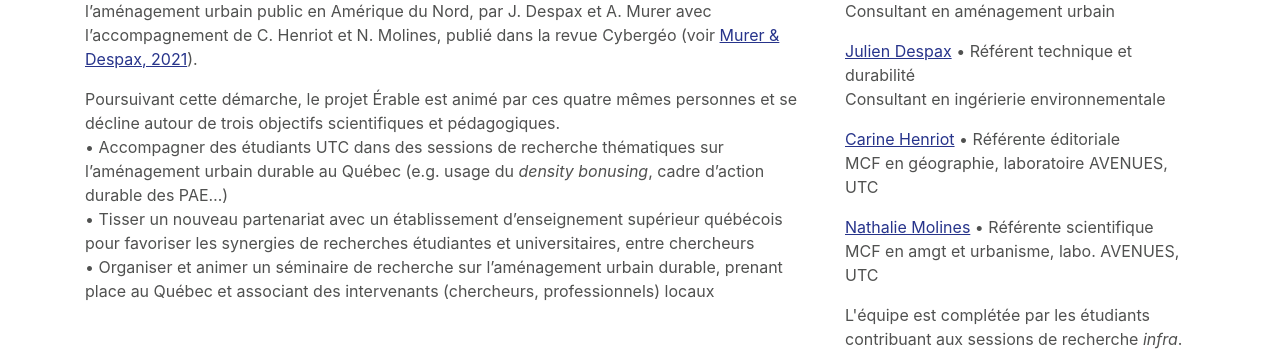
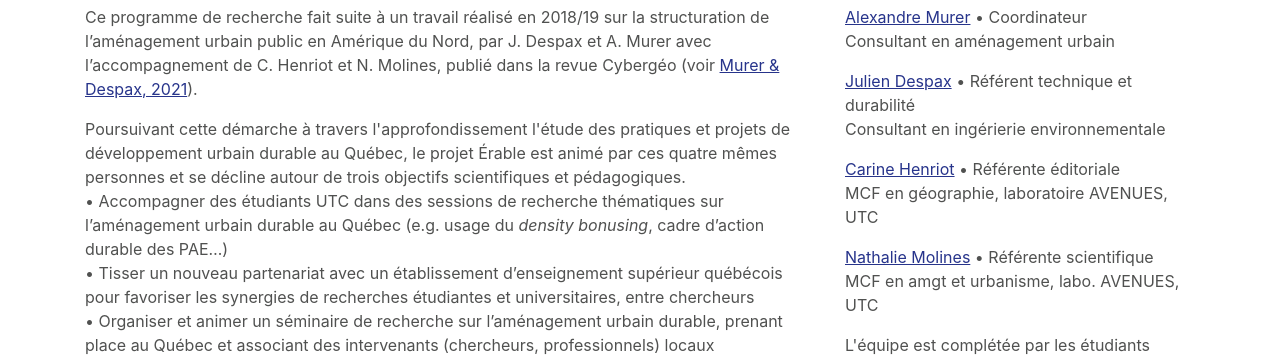
Before and after one commit to projet-erable/projet-erable.github.io, a website: page index.html in a window 1280 px wide. Shown: the part 588-948 px from the top of the page. Drawn offline with Linux system fonts and the light colour scheme.

Commit message:
Index update

```diff
--- a/index.html
+++ b/index.html
@@ -60,7 +60,7 @@
 		qui vise à documenter les pratiques et les projets d'aménagement urbain durables mis en œuvre au Québec.
 		Le projet a été amorcé en avril 2021
 		suite à un soutien financier de l’<a target="_blank" style="color:rgba(255,255,255,0.75)" href="https://www.ofqj.org/appel-a-projets-relance-jeunesse-2021/">Office Franco-Québécois pour la Jeunesse</a> (OFQJ)
-		et se poursuit jusqu’en 2023.
+		et se poursuit jusqu’en 2023. Cette page présente le programme, ses ambitions, ses réalisations, son actualité.
           </p>
         </div>
       </div>
@@ -77,7 +77,8 @@
         <p style="color:rgba(80,81,80)">Ce programme de recherche fait suite à un travail réalisé en 2018/19 sur la structuration de
 		l’aménagement urbain public en Amérique du Nord, par J. Despax et A. Murer avec l’accompagnement
 		de C. Henriot et N. Molines, publié dans la revue Cybergéo (voir <a target="_blank" style="color:rgba(39,52,139)" href="https://journals.openedition.org/cybergeo/35887"><u>Murer & Despax, 2021</u></a>).</p>
-	<p style="color:rgba(80,81,80)">Poursuivant cette démarche, le projet Érable est animé par ces quatre mêmes personnes et se décline autour
+	<p style="color:rgba(80,81,80)">Poursuivant cette démarche à travers l'approfondissement l'étude des pratiques et projets de
+		développement urbain durable au Québec, le projet Érable est animé par ces quatre mêmes personnes et se décline autour
 		de trois objectifs scientifiques et pédagogiques.<br>
 		• Accompagner des étudiants UTC dans des sessions de recherche thématiques sur l’aménagement
 		urbain durable au Québec (e.g. usage du <i>density bonusing</i>, cadre d’action durable des PAE…)<br>
```
